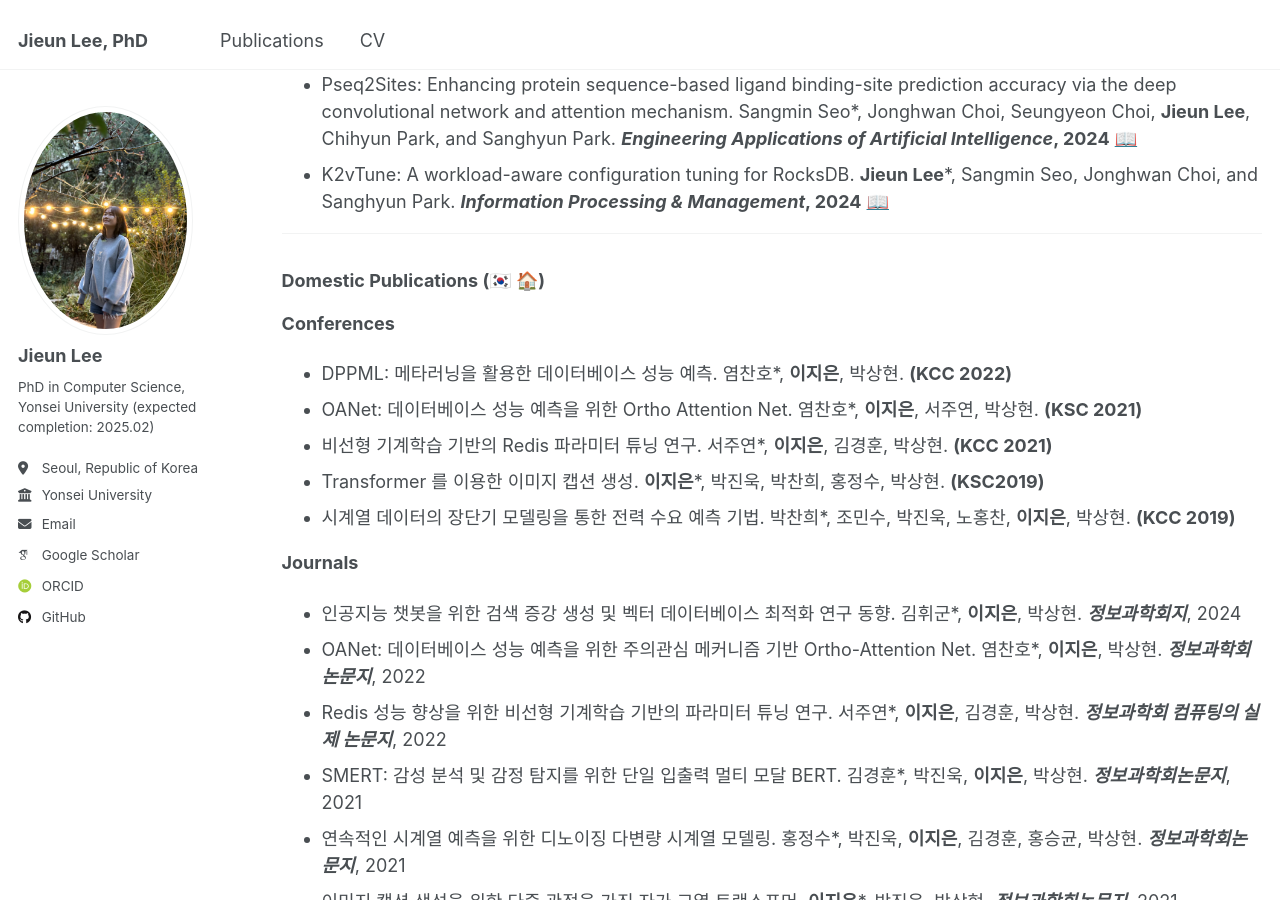
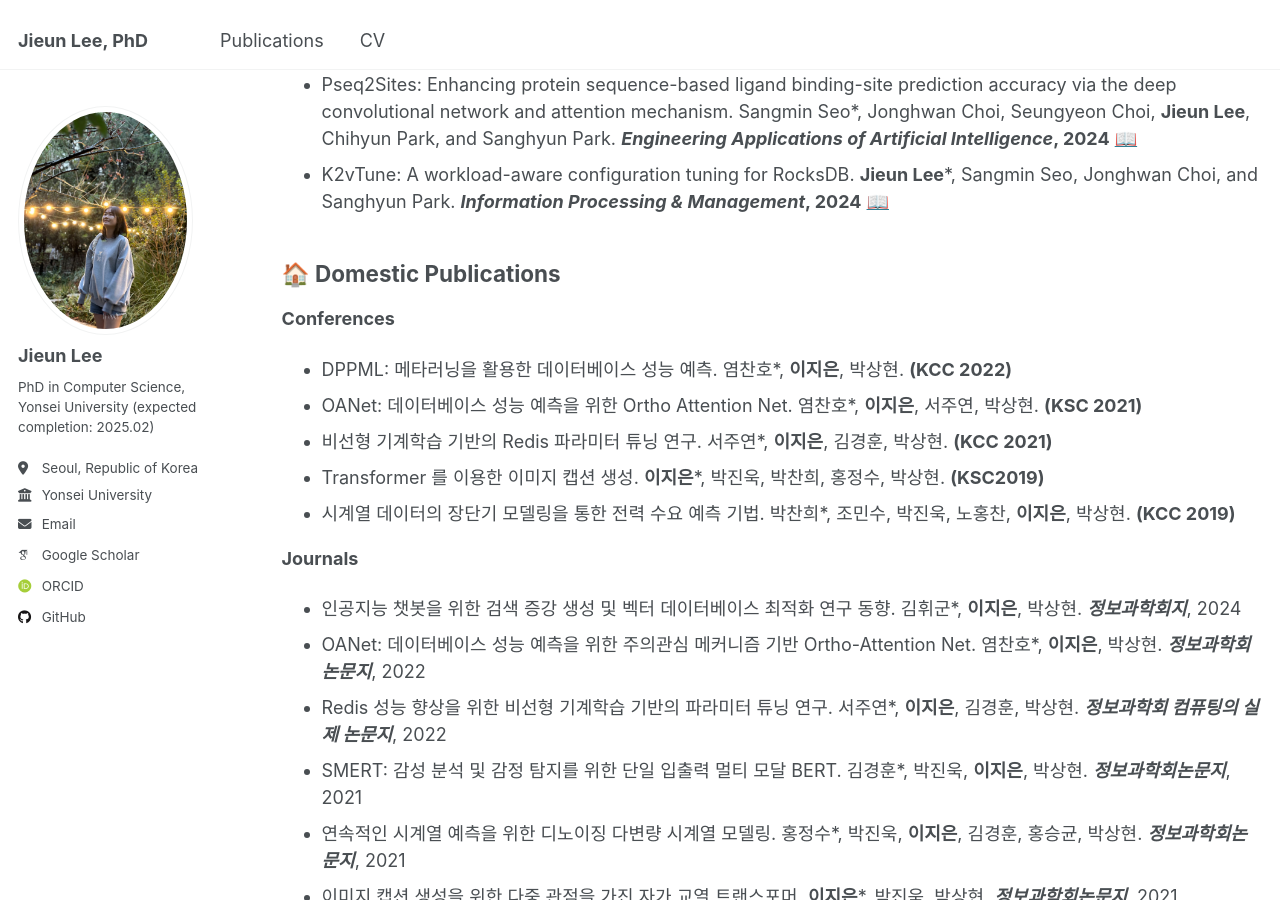
Before and after one commit to JIEUN-12/jieun-12.github.io, a Jekyll site: the page built from _pages/publications.md, in a window 1280 px wide and 900 px high, scrolled down 421 px. Built offline with Jekyll 4.4.1, drawn with Linux system fonts in a browser that asks for light colours; some web fonts are replaced.

```diff
--- a/_pages/publications.md
+++ b/_pages/publications.md
@@ -15,8 +15,8 @@ author_profile: true
 * Pseq2Sites: Enhancing protein sequence-based ligand binding-site prediction accuracy via the deep convolutional network and attention mechanism. Sangmin Seo*, Jonghwan Choi, Seungyeon Choi, **Jieun Lee**, Chihyun Park, and Sanghyun Park. **_Engineering Applications of Artificial Intelligence_, 2024** [📖](https://doi.org/10.1016/j.engappai.2023.107257)
 * K2vTune: A workload-aware configuration tuning for RocksDB. **Jieun Lee***, Sangmin Seo, Jonghwan Choi, and Sanghyun Park. **_Information Processing & Management_, 2024** [📖](https://doi.org/10.1016/j.ipm.2023.103567)
 
-------
-### Domestic Publications (🇰🇷 🏠)
+
+## 🏠 Domestic Publications
 **Conferences**
 * DPPML: 메타러닝을 활용한 데이터베이스 성능 예측. 염찬호*, **이지은**, 박상현. **(KCC 2022)**
 * OANet: 데이터베이스 성능 예측을 위한 Ortho Attention Net. 염찬호*, **이지은**, 서주연, 박상현. **(KSC 2021)**
```
